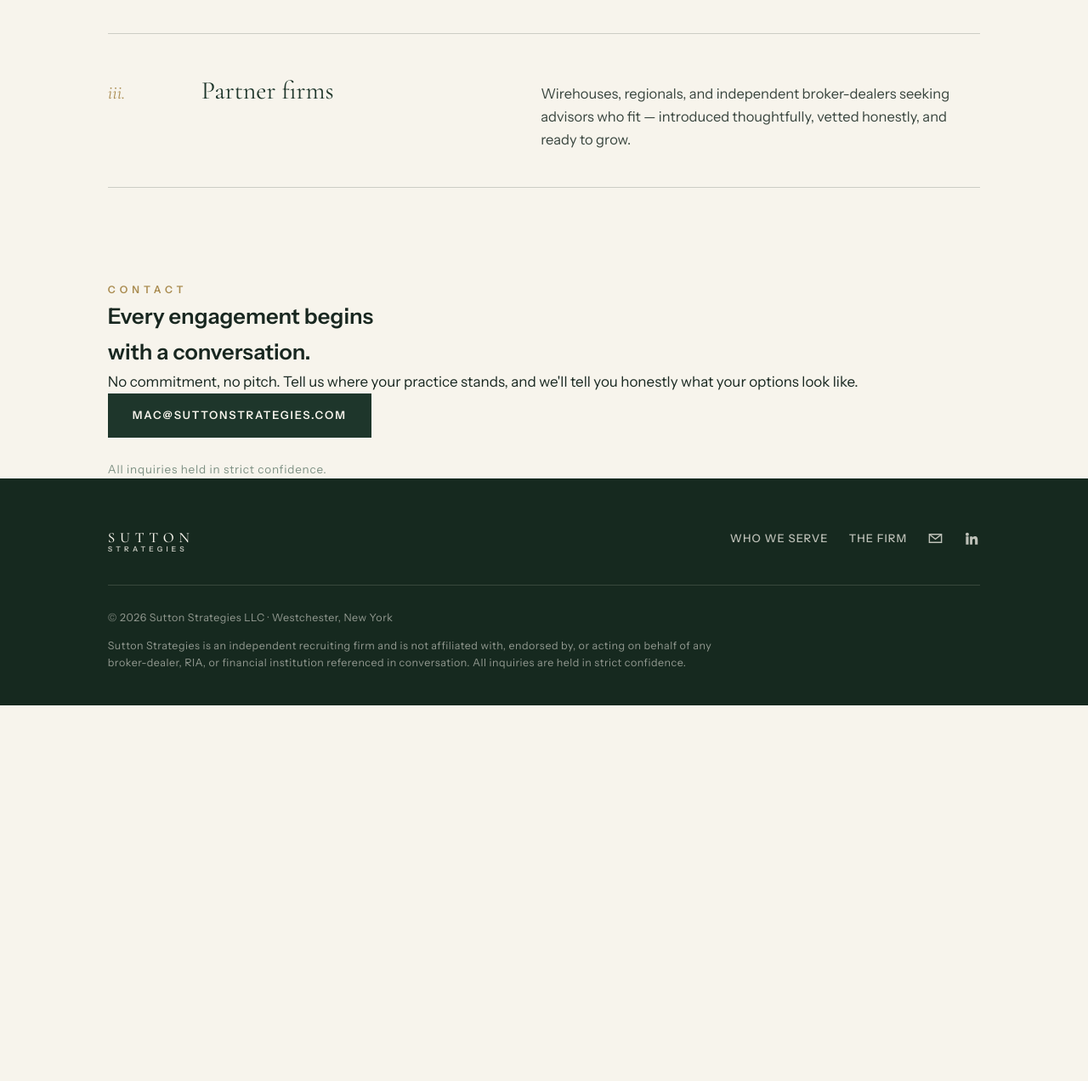
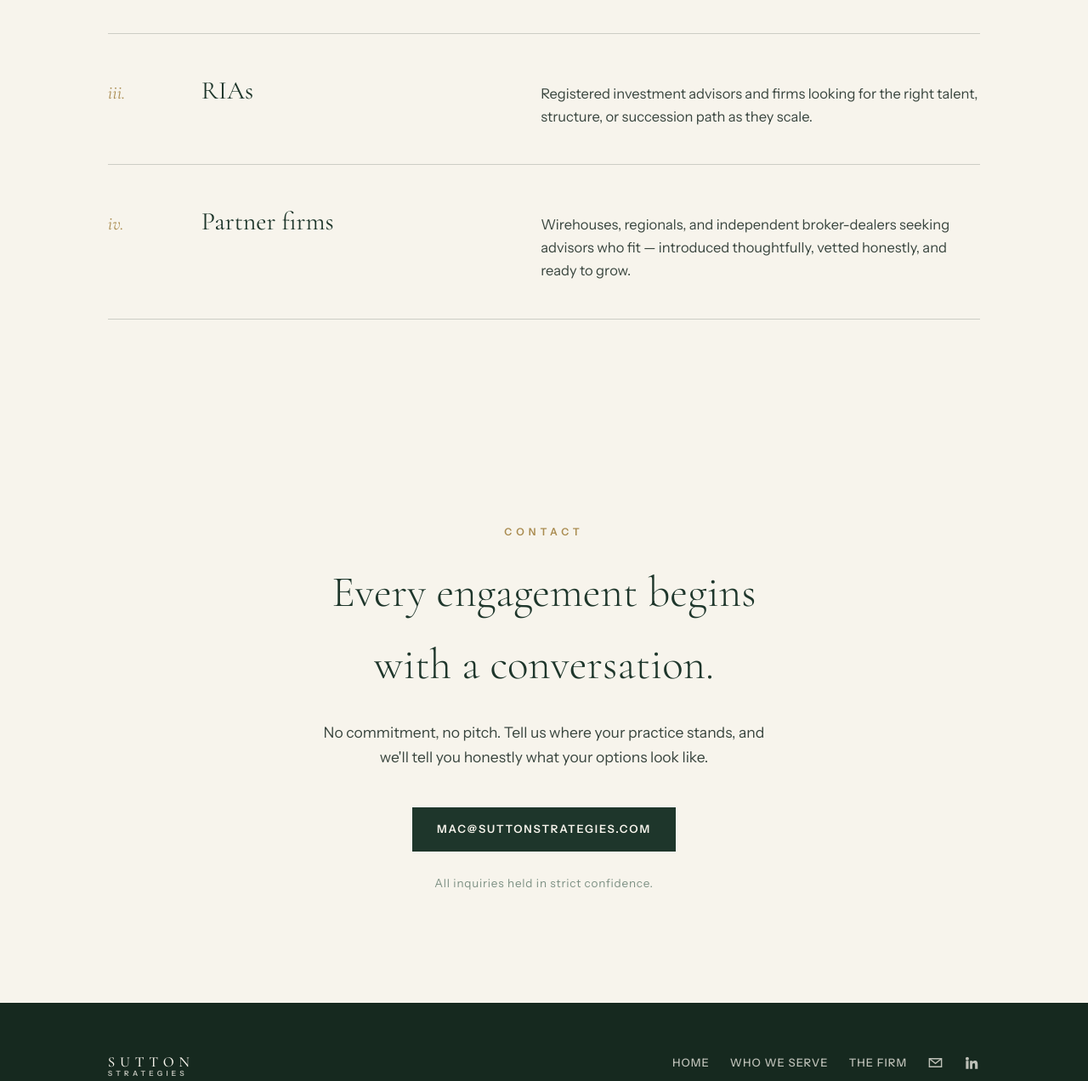
Before and after one commit to commacashing/sutton-strategies, a plain HTML site: page services.html in a window 1280 px wide. Shown: the part 1055-2327 px from the top of the page at 85% size. Before the commit the page ends 1885 px from the top, so only its background shows below. Drawn offline with nearby package versions, Linux system fonts and the light colour scheme.

Commit message:
Add content for RIAs and update footer links

```diff
--- a/services.html
+++ b/services.html
@@ -194,6 +194,11 @@ footer{background:var(--green-deep);color:var(--cream);padding:60px 0 40px}
       </div>
       <div class="serve-row">
         <span class="marker">iii.</span>
+        <h3>RIAs</h3>
+        <p>Registered investment advisors and firms looking for the right talent, structure, or succession path as they scale.</p>
+      </div>
+      <div class="serve-row">
+        <span class="marker">iv.</span>
         <h3>Partner firms</h3>
         <p>Wirehouses, regionals, and independent broker-dealers seeking advisors who fit — introduced thoughtfully, vetted honestly, and ready to grow.</p>
       </div>
@@ -201,7 +206,7 @@ footer{background:var(--green-deep);color:var(--cream);padding:60px 0 40px}
   </div>
 </section>
 
-
+<section class="contact" id="contact">
   <div class="wrap reveal">
     <p class="eyebrow">Contact</p>
     <h2>Every engagement begins<br>with a conversation.</h2>
@@ -218,6 +223,7 @@ footer{background:var(--green-deep);color:var(--cream);padding:60px 0 40px}
     <div class="foot">
       <span class="wordmark"><span class="primary">SUTTON</span><span class="secondary">STRATEGIES</span></span>
       <div class="foot-links">
+        <a href="index.html">Home</a>
         <a href="services.html">Who We Serve</a>
         <a href="about.html">The Firm</a>
         <a href="mailto:mac@suttonstrategies.com" aria-label="Email Mac" class="icon-link">
```
